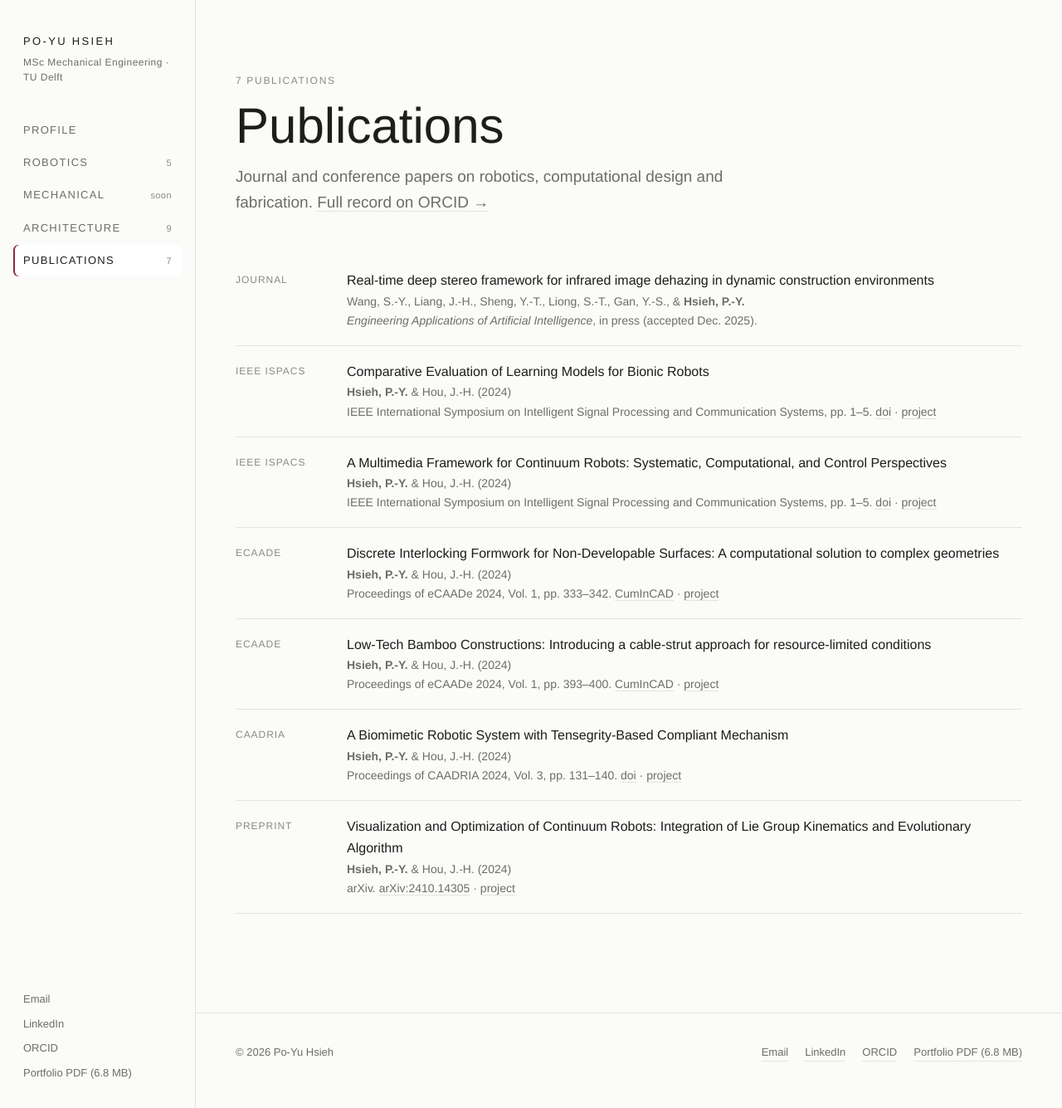
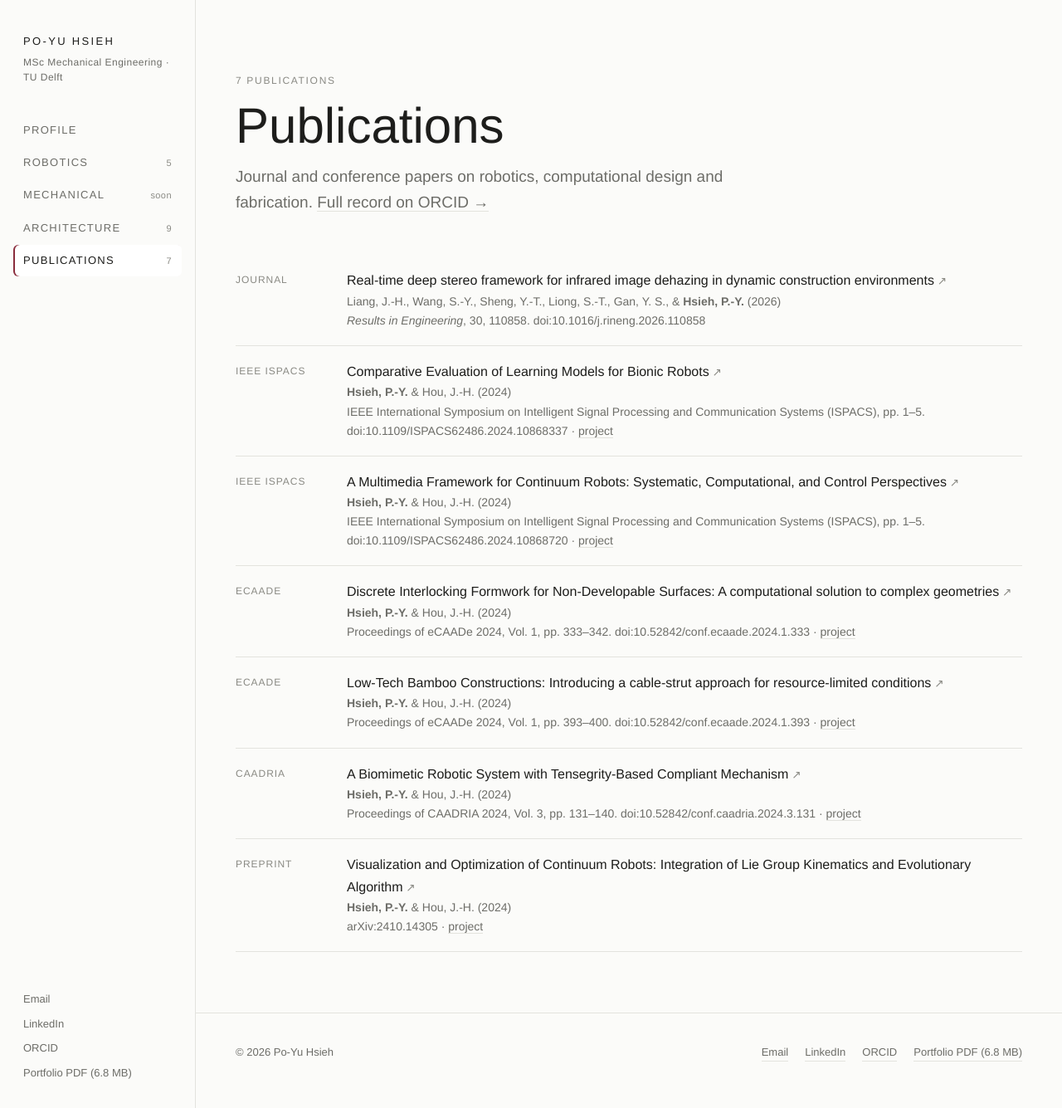
Before and after one commit to pohsieh/pohsieh.github.io, a Jekyll site: the page built from publications.html, in a window 1280 px wide and 1335 px high. Shown: the whole window at 83% size. Built offline with Jekyll 4.4.1, drawn with Linux system fonts in a browser that asks for light colours.

Commit message:
Link publication titles to their DOIs; update journal record
The dehazing paper is published in Results in Engineering 30, 110858 (2026), per Crossref.

Co-Authored-By: Claude Opus 5 <noreply@anthropic.com>

```diff
--- a/_data/publications.yml
+++ b/_data/publications.yml
@@ -1,37 +1,44 @@
-# Newest first. `authors` and `where` accept Markdown: **bold**, [link](url).
-# `project` = file name of the matching project in _projects/ (without .md), optional.
+# Newest first. `url` makes the title a link (prefer the DOI). `authors` and `where` accept
+# Markdown: **bold**, [link](url). `project` = file name in _projects/ (without .md), optional.
 - venue: Journal
   title: Real-time deep stereo framework for infrared image dehazing in dynamic construction environments
-  authors: Wang, S.-Y., Liang, J.-H., Sheng, Y.-T., Liong, S.-T., Gan, Y.-S., & **Hsieh, P.-Y.**
-  where: "*Engineering Applications of Artificial Intelligence*, in press (accepted Dec. 2025)."
+  url: https://doi.org/10.1016/j.rineng.2026.110858
+  authors: Liang, J.-H., Wang, S.-Y., Sheng, Y.-T., Liong, S.-T., Gan, Y. S., & **Hsieh, P.-Y.** (2026)
+  where: "*Results in Engineering*, 30, 110858. doi:10.1016/j.rineng.2026.110858"
   project: ""
 - venue: IEEE ISPACS
   title: Comparative Evaluation of Learning Models for Bionic Robots
+  url: https://doi.org/10.1109/ISPACS62486.2024.10868337
   authors: "**Hsieh, P.-Y.** & Hou, J.-H. (2024)"
-  where: IEEE International Symposium on Intelligent Signal Processing and Communication Systems, pp. 1–5. [doi](https://doi.org/10.1109/ISPACS62486.2024.10868337)
+  where: IEEE International Symposium on Intelligent Signal Processing and Communication Systems (ISPACS), pp. 1–5. doi:10.1109/ISPACS62486.2024.10868337
   project: learning-models
 - venue: IEEE ISPACS
   title: "A Multimedia Framework for Continuum Robots: Systematic, Computational, and Control Perspectives"
+  url: https://doi.org/10.1109/ISPACS62486.2024.10868720
   authors: "**Hsieh, P.-Y.** & Hou, J.-H. (2024)"
-  where: IEEE International Symposium on Intelligent Signal Processing and Communication Systems, pp. 1–5. [doi](https://doi.org/10.1109/ISPACS62486.2024.10868720)
+  where: IEEE International Symposium on Intelligent Signal Processing and Communication Systems (ISPACS), pp. 1–5. doi:10.1109/ISPACS62486.2024.10868720
   project: continuum-framework
 - venue: eCAADe
   title: "Discrete Interlocking Formwork for Non-Developable Surfaces: A computational solution to complex geometries"
+  url: https://doi.org/10.52842/conf.ecaade.2024.1.333
   authors: "**Hsieh, P.-Y.** & Hou, J.-H. (2024)"
-  where: Proceedings of eCAADe 2024, Vol. 1, pp. 333–342. [CumInCAD](https://papers.cumincad.org/cgi-bin/works/paper/ecaade2024_87)
+  where: Proceedings of eCAADe 2024, Vol. 1, pp. 333–342. doi:10.52842/conf.ecaade.2024.1.333
   project: interlocking-formwork
 - venue: eCAADe
   title: "Low-Tech Bamboo Constructions: Introducing a cable-strut approach for resource-limited conditions"
+  url: https://doi.org/10.52842/conf.ecaade.2024.1.393
   authors: "**Hsieh, P.-Y.** & Hou, J.-H. (2024)"
-  where: Proceedings of eCAADe 2024, Vol. 1, pp. 393–400. [CumInCAD](https://papers.cumincad.org/cgi-bin/works/paper/ecaade2024_115)
+  where: Proceedings of eCAADe 2024, Vol. 1, pp. 393–400. doi:10.52842/conf.ecaade.2024.1.393
   project: bamboo
 - venue: CAADRIA
   title: A Biomimetic Robotic System with Tensegrity-Based Compliant Mechanism
+  url: https://doi.org/10.52842/conf.caadria.2024.3.131
   authors: "**Hsieh, P.-Y.** & Hou, J.-H. (2024)"
-  where: Proceedings of CAADRIA 2024, Vol. 3, pp. 131–140. [doi](https://doi.org/10.52842/conf.caadria.2024.3.131)
+  where: Proceedings of CAADRIA 2024, Vol. 3, pp. 131–140. doi:10.52842/conf.caadria.2024.3.131
   project: tensegrity
 - venue: Preprint
   title: "Visualization and Optimization of Continuum Robots: Integration of Lie Group Kinematics and Evolutionary Algorithm"
+  url: https://arxiv.org/abs/2410.14305
   authors: "**Hsieh, P.-Y.** & Hou, J.-H. (2024)"
-  where: arXiv. [arXiv:2410.14305](https://doi.org/10.48550/arXiv.2410.14305)
+  where: arXiv:2410.14305
   project: lie-group
```
